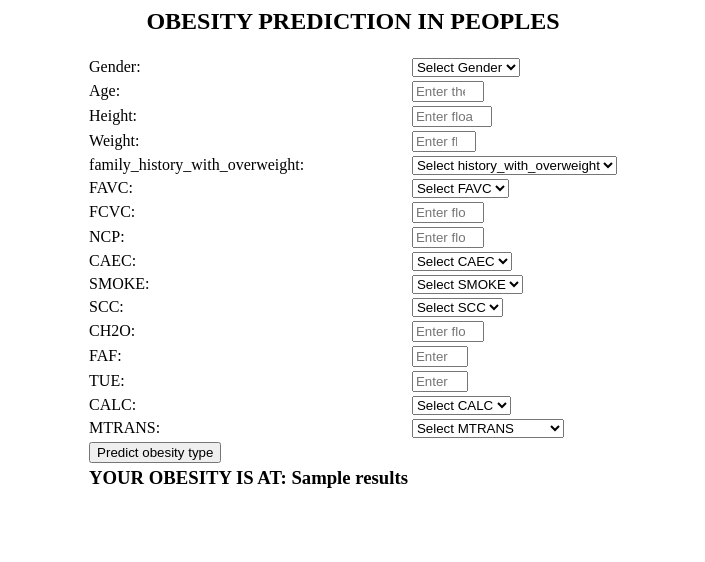
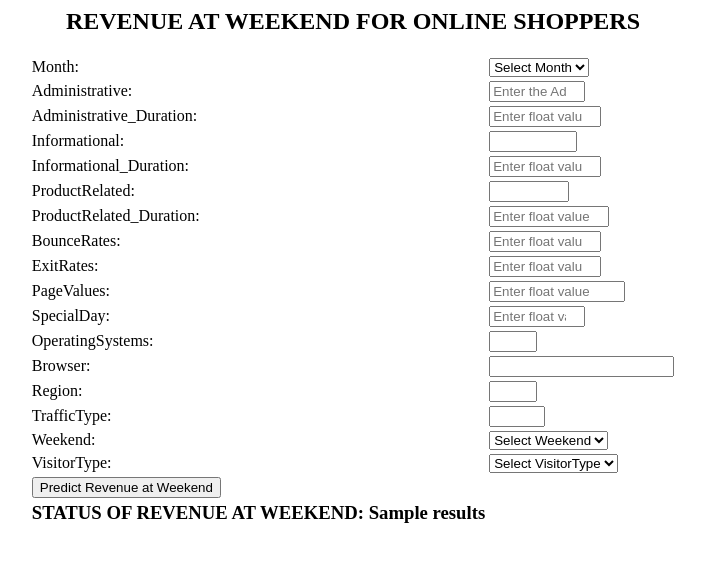
Before and after one commit to ayan-zz/Online-Shopper, a Flask app: template templates/results.html in a window 1280 px wide. Shown: the top 562 px of the page, without its empty margins (287-992 px from the left). Run offline with Flask 3, Linux system fonts and the light colour scheme; the template is opened without the code that fills it: most values are stand-ins (such as "Sample title", 1, 10 or a date in 2020).

Commit message:
final commit.

```diff
--- a/app.py
+++ b/app.py
@@ -20,22 +20,23 @@ def predict_datapoint():
 
     else:
         data=CustomData(
-            Gender=(request.form.get('Gender')),
-            Age=float(request.form.get('Age')),
-            Height=float(request.form.get('Height')),
-            Weight=float(request.form.get('Weight')),
-            family_history_with_overweight=(request.form.get('family_history_with_overweight')),
-            FAVC=(request.form.get('FAVC')),
-            FCVC=float(request.form.get('FCVC')),
-            NCP=float(request.form.get('NCP')),
-            CAEC=(request.form.get('CAEC')),
-            SMOKE=(request.form.get('SMOKE')),
-            CH2O=float(request.form.get('CH2O')),
-            SCC=(request.form.get('SCC')),
-            FAF=float(request.form.get('FAF')),
-            TUE=float(request.form.get('TUE')),
-            CALC=(request.form.get('CALC')),
-            MTRANS=(request.form.get('MTRANS'))
+            Administrative=int(request.form.get('Administrative')),
+            Administrative_Duration=float(request.form.get('Administrative_Duration')),
+            Informational=int(request.form.get('Informational')),
+            Informational_Duration=float(request.form.get('Informational_Duration')),
+            ProductRelated=int(request.form.get('ProductRelated')),
+            ProductRelated_Duration=float(request.form.get('ProductRelated_Duration')),
+            BounceRates=float(request.form.get('BounceRates')),
+            ExitRates=float(request.form.get('ExitRates')),
+            PageValues=float(request.form.get('PageValues')),
+            SpecialDay=float(request.form.get('SpecialDay')),
+            Month=str(request.form.get('Month')),
+            OperatingSystems=int(request.form.get('OperatingSystems')),
+            Browser=int(request.form.get('Browser')),
+            TrafficType=int(request.form.get('TrafficType')),
+            Region=int(request.form.get('Region')),
+            VisitorType=str(request.form.get('VisitorType')),
+            Weekend=bool(request.form.get('Weekend'))
         )
         pred_df=data.get_data_as_dataframe()
         print(pred_df)
@@ -43,9 +44,7 @@ def predict_datapoint():
         predict_pipeline=PredictPipeline()
         result=predict_pipeline.predict(pred_df)
 
-        categories={0:'INSUFFICIENT WEIGHT',1:'NORMAL WEIGHT',2:'OBESITY TYPE I',
-                    3:'OBESITY TYPE II',4:'OBESITY TYPE III',5:'OVERWEIGHT LEVEL I',6:'OVERWEIGHT LEVEL II'}
-
+        categories={0:'False',1:'True'}
 
         results = categories[result[0]]
 
--- a/templates/home.html
+++ b/templates/home.html
@@ -1,3 +1,3 @@
 <h1>Welcome coder!!</h1>
-<h2>Title: Obesity Type Prediction</h2>
+<h2>Title: Revenue Generated At Weekend for Online Shoppers </h2>
 <h3>Author: Ayan Chowdhury</h3>
--- a/templates/results.html
+++ b/templates/results.html
@@ -1,195 +1,160 @@
 <html>
 <head>
-<title>Prediction for Obesity in Peoples</title>
+<title>Prediction for Revenue at Weekends for Online Shoppers</title>
 </head>
 
-<h2 ALIGN="CENTER">OBESITY PREDICTION IN PEOPLES </h2>
+<h2 ALIGN="CENTER">REVENUE AT WEEKEND FOR ONLINE SHOPPERS </h2>
 
 <form action="{{url_for('predict_datapoint')}}" method="post">
     <table border="0" align="center">
 <tbody>
 
 <tr>
-    <td><label for="Gender">Gender:</label></td>
-    <td><select class="form-control" name="Gender" placeholder="Enter Gender" required>
-        <option class="placeholder" selected disabled value="">Select Gender</option>
-        <option value="Male">
-            Male
+    <td><label for="Month">Month:</label></td>
+    <td><select class="form-control" name="Month" placeholder="Enter Month" required>
+        <option class="placeholder" selected disabled value="">Select Month</option>
+        <option value="Feb">
+            Feb
         </option>
-        <option value="Female">
-            Female
+        <option value="Mar">
+            Mar
         </option>
-    </select>
-    </td>
-</tr>
-
-
-<tr>
-    <td><label for="Age">Age:</label></td>
-    <td><input class="form-control" type="number" name="Age" placeholder="Enter the Age" min='0' max='1000' /></td>
-</tr>
-
-<tr>
-    <td><label for="Height">Height:</label></td>
-    <td><input id="Height" maxlength="50" name="Height" type="number" type="number" min="1" max="100" step="0.1" placeholder="Enter float value" /></td>
-</tr>
-
-<tr>
-    <td><label for="Weight">Weight:</label></td>
-    <td><input id="Weight" maxlength="50" name="Weight" type="number" type="number" min="1" max="500" placeholder="Enter float value" /></td>
-</tr>
-
-<tr>
-    <td><label for="family_history_with_overweight">family_history_with_overweight:</label></td>
-    <td><select class="form-control" name="family_history_with_overweight" placeholder="Enter Family History" required>
-        <option class="placeholder" selected disabled value="">Select history_with_overweight</option>
-        <option value="yes">
-            yes
+        <option value="May">
+            May
         </option>
-        <option value="no">
-            no
+        <option value="June">
+            June
+        </option>
+        <option value="Jul">
+            Jul
+        </option>
+        <option value="Aug">
+            Aug
+        </option>
+        <option value="Sep">
+            Sep
+        </option>
+        <option value="Oct">
+            Oct
+        </option>
+        <option value="Nov">
+            Nov
+        </option>
+        <option value="Dec">
+            Dec
         </option>
     </select>
     </td>
 </tr>
 
 <tr>
-    <td><label for="FAVC">FAVC:</label></td>
-    <td><select class="form-control" name="FAVC" placeholder="Enter FAVC" required>
-        <option class="placeholder" selected disabled value="">Select FAVC</option>
-        <option value="yes">
-            yes
+    <td><label for="Administrative">Administrative:</label></td>
+    <td><input class="form-control" type="number" name="Administrative" placeholder="Enter the Administrative" min='0' max='1000000' /></td>
+</tr>
+
+<tr>
+    <td><label for="Administrative_Duration">Administrative_Duration:</label></td>
+    <td><input id="Administrative_Duration" maxlength="50" name="Administrative_Duration" type="number" type="number" min="1" max="1000" step='0.0001'placeholder="Enter float value" /></td>
+</tr>
+
+<tr>
+    <td><label for="Informational">Informational:</label></td>
+    <td><input id="Informational" maxlength="50" name="Informational" type="number" type="number" min="0" max="100000"  /></td>
+</tr>
+
+<tr>
+    <td><label for="Informational_Duration">Informational_Duration:</label></td>
+    <td><input id="Informational_Duration" maxlength="50" name="Informational_Duration" type="number" min="0" max="100000" step='0.01' placeholder="Enter float value" /></td>
+</tr>
+
+<tr>
+    <td><label for="ProductRelated">ProductRelated:</label></td>
+    <td><input id="ProductRelated" maxlength="50" name="ProductRelated" type="number" min="0" max="10000" /></td>
+</tr>
+
+<tr>
+    <td><label for="ProductRelated_Duration">ProductRelated_Duration:</label></td>
+    <td><input id="ProductRelated_Duration" maxlength="50" name="ProductRelated_Duration" type="number" min="0" max="10000" step='0.0001'placeholder="Enter float value"/></td>
+</tr>
+
+<tr>
+    <td><label for="BounceRates">BounceRates:</label></td>
+    <td><input id="BounceRates" maxlength="50" name="BounceRates" type="number" min="0" max="1" step="0.0000001" placeholder="Enter float value"/></td>
+</tr>
+
+<tr>
+    <td><label for="ExitRates">ExitRates:</label></td>
+    <td><input id="ExitRates" maxlength="50" name="ExitRates" type="number" min="0" max="1" step="0.0000001" placeholder="Enter float value"/></td>
+</tr>
+
+<tr>
+    <td><label for="PageValues">PageValues:</label></td>
+    <td><input id="PageValues" maxlength="50" name="PageValues" type="number" min="0" max="100" step="0.00000001" placeholder="Enter float value"/></td>
+</tr>
+
+<tr>
+    <td><label for="SpecialDay">SpecialDay:</label></td>
+    <td><input id="SpecialDay" maxlength="50" name="SpecialDay" type="number" min="0" max="1" step="0.00001" placeholder="Enter float value"/></td>
+</tr>
+
+<tr>
+    <td><label for="OperatingSystems">OperatingSystems:</label></td>
+    <td><input id="OperatingSystems" maxlength="50" name="OperatingSystems" type="number" min="1" max="9" /></td>
+</tr>
+
+<tr>
+    <td><label for="Browser">Browser:</label></td>
+    <td><input id="Browser" maxlength="50" name="Browser" type="number" /></td>
+</tr>
+
+<tr>
+    <td><label for="Region">Region:</label></td>
+    <td><input id="Region" maxlength="50" name="Region" type="number" min="1" max="9" /></td>
+</tr>
+
+<tr>
+    <td><label for="TrafficType">TrafficType:</label></td>
+    <td><input id="TrafficType" maxlength="50" name="TrafficType" type="number" min="1" max="50" /></td>
+</tr>
+
+<tr>
+    <td><label for="Weekend">Weekend:</label></td>
+    <td><select class="form-control" name="Weekend" placeholder="Enter Weekend" required>
+        <option class="placeholder" selected disabled value="">Select Weekend</option>
+        <option value="True">
+            True
         </option>
-        <option value="no">
-            no
+        <option value="False">
+            False
         </option>
     </select>
     </td>
 </tr>
 
 <tr>
-    <td><label for="FCVC">FCVC: </label></td>
-    <td><input id="FCVC" maxlength="50" name="FCVC" type="number" type="number" min="1" max="50" step="0.1" placeholder="Enter float value" /></td>
-</tr>
-
-<tr>
-    <td><label for="NCP">NCP: </label></td>
-    <td><input id="NCP" maxlength="50" name="NCP" type="number" type="number" min="1" max="50" step="0.1" placeholder="Enter float value" /></td>
-</tr>
-
-<tr>
-    <td><label for="CAEC">CAEC:</label></td>
-    <td><select name="CAEC" placeholder="Enter CAEC" required>
-        <option class="placeholder" selected disabled value="">Select CAEC</option>
-        <option value="Sometimes">
-            Sometimes
+    <td><label for="VisitorType">VisitorType:</label></td>
+    <td><select class="form-control" name="VisitorType" placeholder="Enter VisitorType" required>
+        <option class="placeholder" selected disabled value="">Select VisitorType</option>
+        <option value="Returning_Visitor">
+            Returning_Visitor
         </option>
-        <option value="Frequently">
-            Frequently
+        <option value="New_Visitor">
+            New_Visitor
         </option>
-        <option value="Always">
-            Always
-        </option>
-        <option value="no">
-            no
-        </option>
-    </select>
-</td>
-</tr>
-
-<tr>
-    <td><label for="SMOKE">SMOKE:</label></td>
-    <td><select class="form-control" name="SMOKE" placeholder="Enter SMOKE" required>
-        <option class="placeholder" selected disabled value="">Select SMOKE</option>
-        <option value="yes">
-            yes
-        </option>
-        <option value="no">
-            no
+        <option value="Other">
+            Other
         </option>
     </select>
     </td>
 </tr>
 
 <tr>
-    <td><label for="SCC">SCC:</label></td>
-    <td><select class="form-control" name="SCC" placeholder="Enter SCC" required>
-        <option class="placeholder" selected disabled value="">Select SCC</option>
-        <option value="yes">
-            yes
-        </option>
-        <option value="no">
-            no
-        </option>
-    </select>
-    </td>
-</tr>
-
-<tr>
-    <td><label for="CH2O">CH2O: </label></td>
-    <td><input id="CH2O" maxlength="50" name="CH2O" type="number" type="number" min="1" max="10" step="0.1" placeholder="Enter float value" /></td>
-</tr>
-
-<tr>
-    <td><label for="FAF">FAF: </label></td>
-    <td><input id="FAF" maxlength="50" name="FAF" type="number" type="number" min="1" max="10" placeholder="Enter float value" /></td>
-</tr>
-
-<tr>
-    <td><label for="TUE">TUE: </label></td>
-    <td><input id="TUE" maxlength="50" name="TUE" type="number" type="number" min="1" max="10" placeholder="Enter float value" /></td>
-</tr>
-
-<tr>
-    <td><label for="CALC">CALC:</label></td>
-    <td><select name="CALC" placeholder="Enter CALC" required>
-        <option class="placeholder" selected disabled value="">Select CALC</option>
-        <option value="Sometimes">
-            Sometimes
-        </option>
-        <option value="Frequently">
-            Frequently
-        </option>
-        <option value="Always">
-            Always
-        </option>
-        <option value="no">
-            no
-        </option>
-    </select>
-</td>
-</tr>
-
-<tr>
-    <td><label for="MTRANS">MTRANS:</label></td>
-    <td><select name="MTRANS" placeholder="Enter MTRANS" required>
-        <option class="placeholder" selected disabled value="">Select MTRANS</option>
-        <option value="Public_Transportation">
-            Public_Transportation
-        </option>
-        <option value="Automobile">
-            Automobile
-        </option>
-        <option value="Walking">
-            Walking
-        </option>
-        <option value="Motorbike">
-            Motorbike
-        </option>
-        <option value="Bike">
-            Bike
-        </option>
-    </select>
-</td>
-</tr>
-
-<tr>
 <td><div class="mb-3">
-    <input class="btn btn-primary" type="submit" value="Predict obesity type" required />
+    <input class="btn btn-primary" type="submit" value="Predict Revenue at Weekend" required />
 </div>
 </td></tr>
 <td><div>
-    <h3 ALIGN="CENTER">YOUR OBESITY IS AT: {{results}} </h3>
+    <h3 ALIGN="CENTER">STATUS OF REVENUE AT WEEKEND: {{results}} </h3>
 </td></div>
 </form>
 </div>
```
Also changed, not shown: src/pipeline/prediction_pipeline.py (+51 -48 lines), 1 other file.
